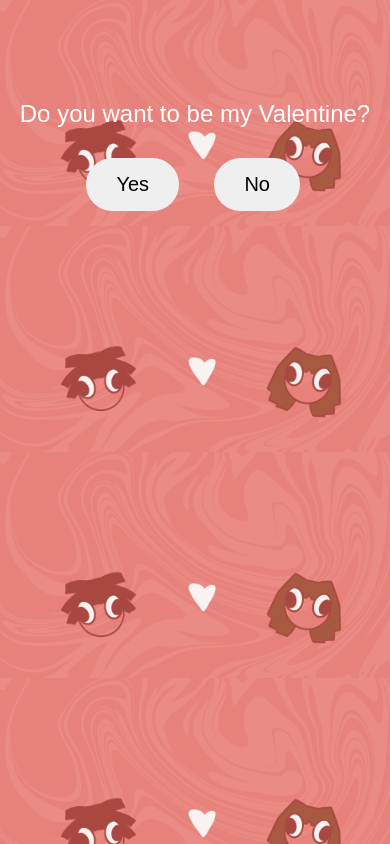
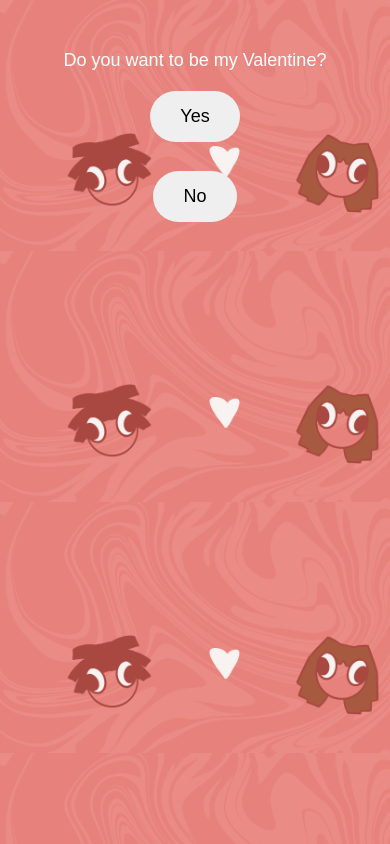
Before and after one commit to williammln/Valentine, a plain HTML site: page index.html in a window 390 px wide. Drawn offline with Linux system fonts and the light colour scheme.

Commit message:
Update styles.css

```diff
--- a/styles.css
+++ b/styles.css
@@ -117,3 +117,44 @@ button:hover {
     border-radius: 5px;
     cursor: pointer;
 }
+
+@media (max-width: 600px) {
+    body {
+        margin-top: 50px;
+    }
+
+    #message {
+        font-size: 18px;
+    }
+
+    .buttonBox {
+        display: block;
+        /* Stack the buttons vertically */
+        width: 150px;
+        /* Increase the width for larger buttons */
+        height: 60px;
+        /* Increase the height for larger buttons */
+        margin: 20px auto;
+        /* Center the buttons and add more space between them */
+    }
+
+    button {
+        padding: 15px 30px;
+        /* Increase padding for larger buttons */
+        font-size: 18px;
+        /* Increase font size for larger buttons */
+    }
+
+    .popup-image {
+        max-width: 80%;
+    }
+
+    .popup-message {
+        font-size: 18px;
+    }
+
+    .popup-close {
+        padding: 10px 20px;
+        font-size: 16px;
+    }
+}
```
